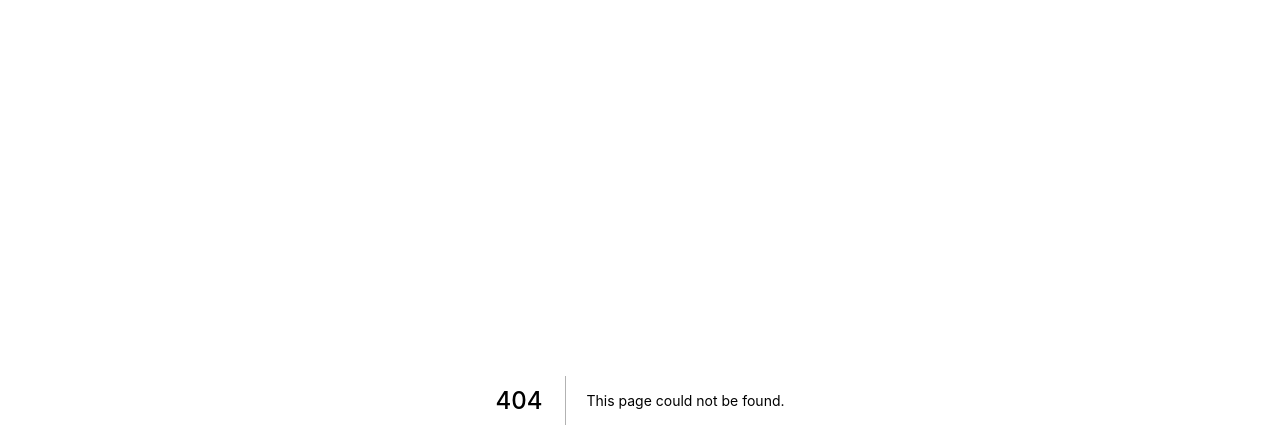
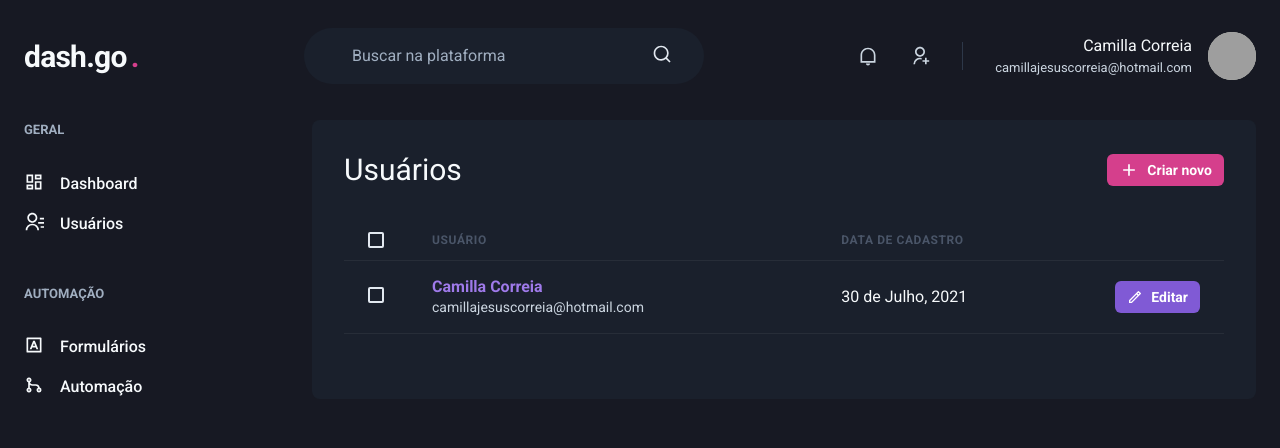
Before and after one commit to camillacorreia/dash.go, a Next.js app: page /users in a window 1280 px wide. Before the commit this address had no page. Shown: the top 448 px of the page. Built offline with nearby package versions, Linux system fonts and the light colour scheme; grey boxes are pictures that could not be loaded.

Commit message:
feat: users list

```diff
--- /dev/null
+++ b/src/pages/users/index.tsx
@@ -0,0 +1,104 @@
+import NextLink from "next/link";
+import {
+  Box,
+  Button,
+  Checkbox,
+  Flex,
+  Heading,
+  Icon,
+  Table,
+  Tbody,
+  Td,
+  Th,
+  Thead,
+  Tr,
+  Text,
+  Link
+} from "@chakra-ui/react";
+import { RiAddLine, RiPencilLine } from "react-icons/ri";
+
+import { Header } from "../../components/Header";
+import { Sidebar } from "../../components/Sidebar";
+
+export default function UserList() {
+  return (
+    <Box>
+      <Header />
+
+      <Flex w="100%" my="6" maxWidth={1480} mx="auto" px="6">
+        <Sidebar />
+
+        <Box flex="1" borderRadius={8} bg="gray.800" p="8">
+          <Flex mb="8" justify="space-between" align="center">
+            <Heading size="lg" fontWeight="normal">
+              Usuários
+            </Heading>
+
+            <NextLink href="/users/create" passHref>
+              <Button
+              as="a"
+              size="sm"
+              fontSize="sm"
+              colorScheme="pink"
+              leftIcon={<Icon
+                as={RiAddLine}
+                fontSize="20"
+              />}
+            >
+              Criar novo
+            </Button>
+            </NextLink>
+          </Flex>
+
+
+          <Table colorScheme="whiteAlpha">
+            <Thead>
+              <Tr>
+                <Th px="6" color="gray.300" width="8">
+                  <Checkbox colorScheme="pink"/>
+                </Th>
+                <Th>Usuário</Th>
+                <Th>Data de cadastro</Th>
+                <Th w="8"></Th>
+              </Tr>
+            </Thead>
+
+            <Tbody>
+                <Tr>
+                <Td px={["4", "4","6"]}>
+                  <Checkbox colorScheme="pink"/>
+                </Td>
+                <Td>
+                  <Box>
+                    <Link color="purple.400">
+                      <Text fontWeight="bold">Camilla Correia</Text>
+                    </Link>
+                    <Text fontSize="sm" color="gray.300">camillajesuscorreia@hotmail.com</Text>
+                  </Box>
+                </Td>
+                <Td>30 de Julho, 2021</Td>
+                <Td>
+                  <Button
+                    as="a"
+                    size="sm"
+                    fontSize="sm"
+                    colorScheme="purple"
+                    leftIcon={<Icon
+                      as={RiPencilLine}
+                      fontSize="16"
+
+                    />}
+                  >
+                    Editar
+                  </Button>
+                </Td>
+              </Tr>
+
+            </Tbody>
+          </Table>
+
+        </Box>
+      </Flex>
+    </Box>
+  )
+}
```
